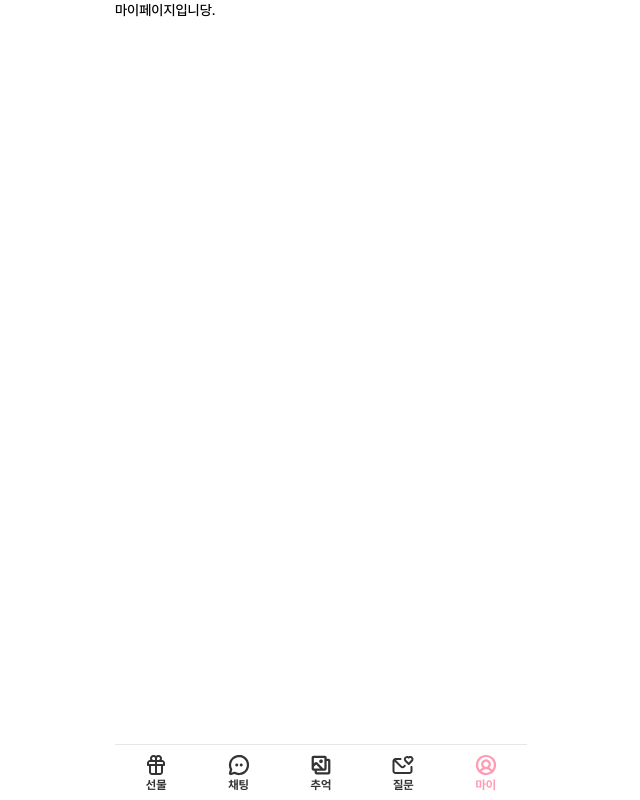
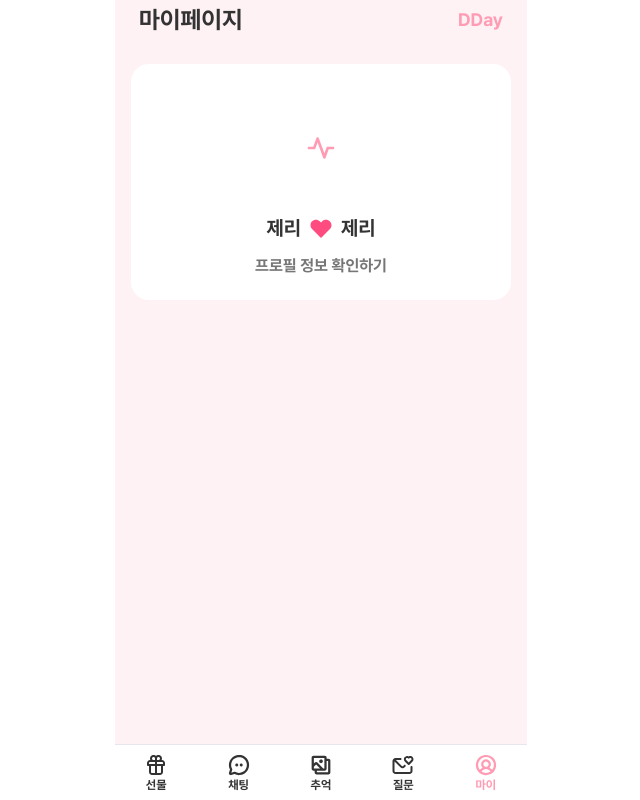
Before and after one commit to LoFin-official/LoFin-FE, a Next.js app: page /my-page in a window 1280 px wide. Shown: the whole page, without its empty margins (319-959 px from the left). Built offline with nearby package versions, Linux system fonts and the light colour scheme.

Commit message:
🌟 Feat : 마이페이지 각 페이지 추가 및 컴포넌트 적용

```diff
--- /dev/null
+++ b/src/pages/my-page/alert/index.tsx
@@ -0,0 +1,16 @@
+import BottomBar from '@/components/shared/BottomBar';
+import Header from '@/components/shared/Header';
+import React, { ReactNode } from 'react';
+
+export default function AlertPage() {
+  return;
+}
+
+AlertPage.getLayout = (page: ReactNode) => {
+  return (
+    <>
+      <Header>알림 설정</Header>
+      <BottomBar>{page}</BottomBar>
+    </>
+  );
+};
--- a/src/pages/my-page/index.tsx
+++ b/src/pages/my-page/index.tsx
@@ -1,9 +1,20 @@
 import BottomBar from '@/components/shared/BottomBar';
+import ProfileItem from '@/components/shared/ProfileItem';
 import React from 'react';
 import { ReactNode } from 'react';
 
 export default function MyPage() {
-  return <div>마이페이지입니당.</div>;
+  return (
+    <div className='bg-[#ffd9e1]/35 min-h-[calc(100vh-56px)]'>
+      <div className='h-8 px-6 pt-2 mb-8 flex flex-row font-bold items-center'>
+        <span className='flex-1 text-left text-[#333333] text-2xl'>마이페이지</span>
+        <span className='flex-1 text-right text-[#FF9BB3] text-lg'>DDay</span>
+      </div>
+      <div className='flex flex-col gap-4'>
+        <ProfileItem type='profile'></ProfileItem>
+      </div>
+    </div>
+  );
 }
 
 MyPage.getLayout = (page: ReactNode) => {
--- /dev/null
+++ b/src/pages/my-page/profile/index.tsx
@@ -0,0 +1,16 @@
+import BottomBar from '@/components/shared/BottomBar';
+import Header from '@/components/shared/Header';
+import React, { ReactNode } from 'react';
+
+export default function ProfilePage() {
+  return <div className='bg-[#ffd9e1]/35 min-h-[calc(100vh-112px)]'></div>;
+}
+
+ProfilePage.getLayout = (page: ReactNode) => {
+  return (
+    <>
+      <Header>프로필</Header>
+      <BottomBar>{page}</BottomBar>
+    </>
+  );
+};
--- /dev/null
+++ b/src/pages/my-page/wish/index.tsx
@@ -0,0 +1,16 @@
+import BottomBar from '@/components/shared/BottomBar';
+import Header from '@/components/shared/Header';
+import React, { ReactNode } from 'react';
+
+export default function WishPage() {
+  return;
+}
+
+WishPage.getLayout = (page: ReactNode) => {
+  return (
+    <>
+      <Header>위시리스트</Header>
+      <BottomBar>{page}</BottomBar>
+    </>
+  );
+};
```
